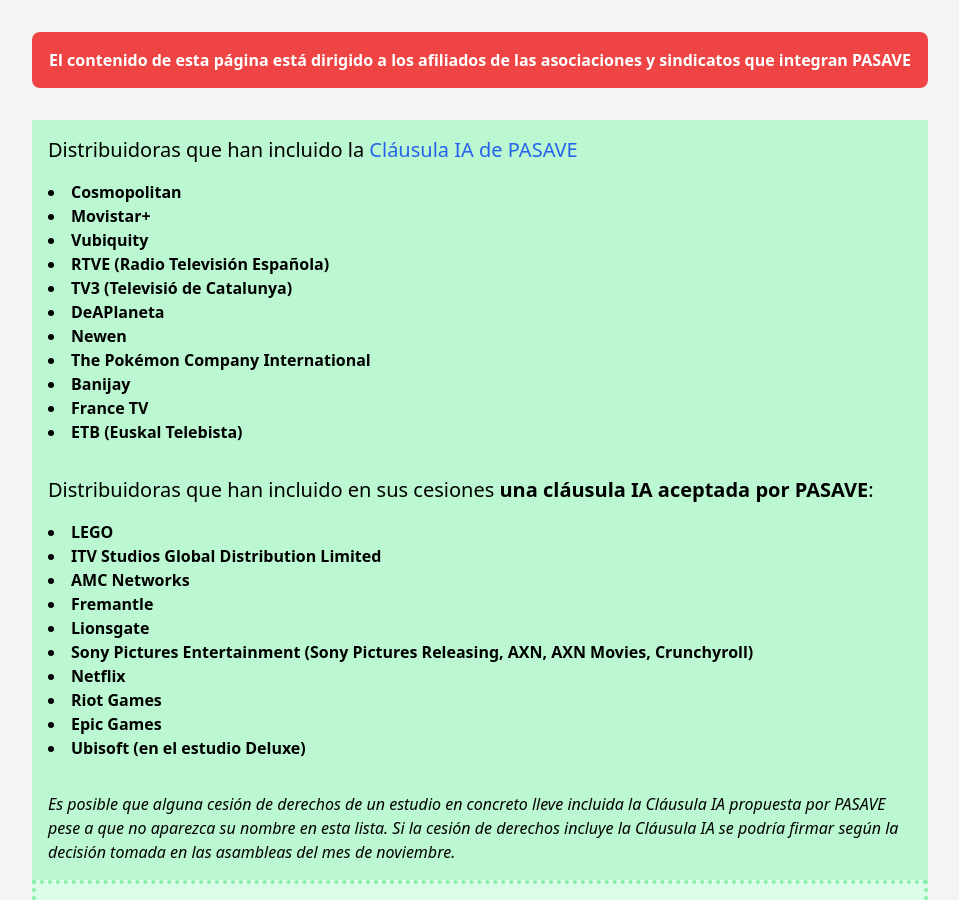
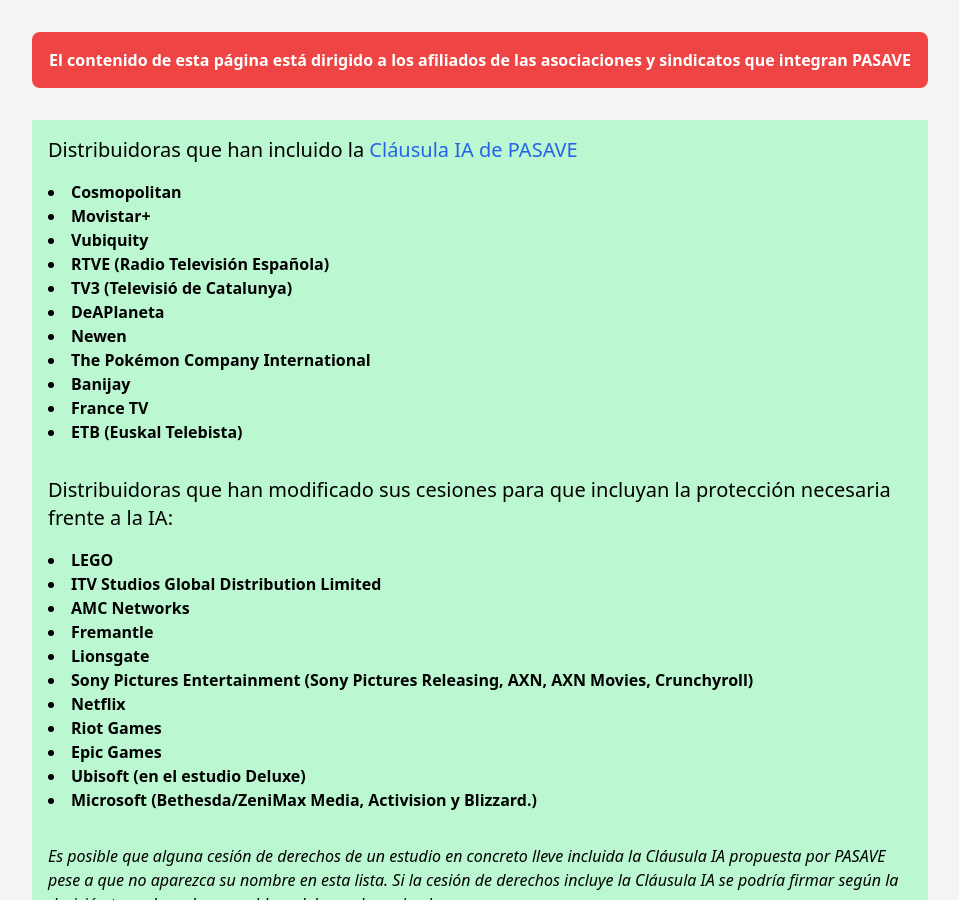
Before and after one commit to mutsuda/pasave.github.io, a Jekyll site: the page built from oklist.md, in a window 1280 px wide and 900 px high. Shown: the whole window, without its empty margins (160-1119 px from the left). Built offline with Jekyll 4.4.1, drawn with Linux system fonts in a browser that asks for light colours.

Commit message:
Update oklist.md

```diff
--- a/oklist.md
+++ b/oklist.md
@@ -24,7 +24,7 @@
 </ul>
 
 
-<div class="text-xl pb-4 pt-8">Distribuidoras que han incluido en sus cesiones <b>una cláusula IA aceptada por PASAVE</b>:</div>
+<div class="text-xl pb-4 pt-8">Distribuidoras que han modificado sus cesiones para que incluyan la protección necesaria frente a la IA:</div>
 <ul class="list-disc list-inside">
 	<li class="font-bold">LEGO</li>
 	<li class="font-bold">ITV Studios Global Distribution Limited</li>
@@ -36,6 +36,7 @@
 	<li class="font-bold">Riot Games</li>
 	<li class="font-bold">Epic Games</li>
 	<li class="font-bold">Ubisoft (en el estudio Deluxe)</li>
+	<li class="font-bold">Microsoft (Bethesda/ZeniMax Media, Activision y Blizzard.)</li>
 </ul>
 
 <div class="pt-8 italic">Es posible que alguna cesión de derechos de un estudio en concreto <span class="font-medium">lleve incluida la Cláusula IA propuesta por PASAVE</span> pese a que no aparezca su nombre en esta lista. Si la cesión de derechos incluye la Cláusula IA se podría firmar según la decisión tomada en las asambleas del mes de noviembre.</div>
```
